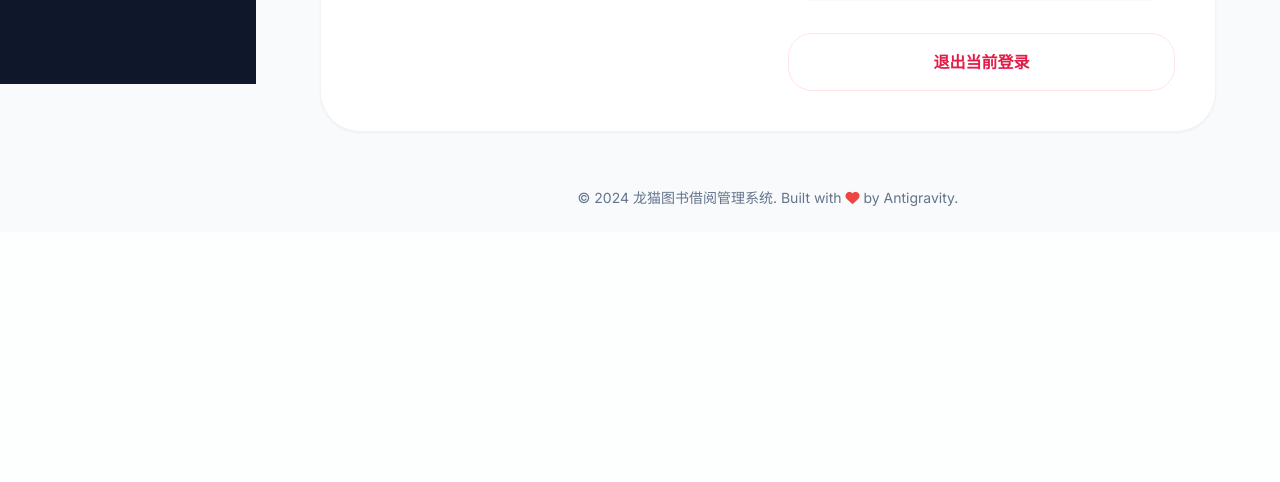
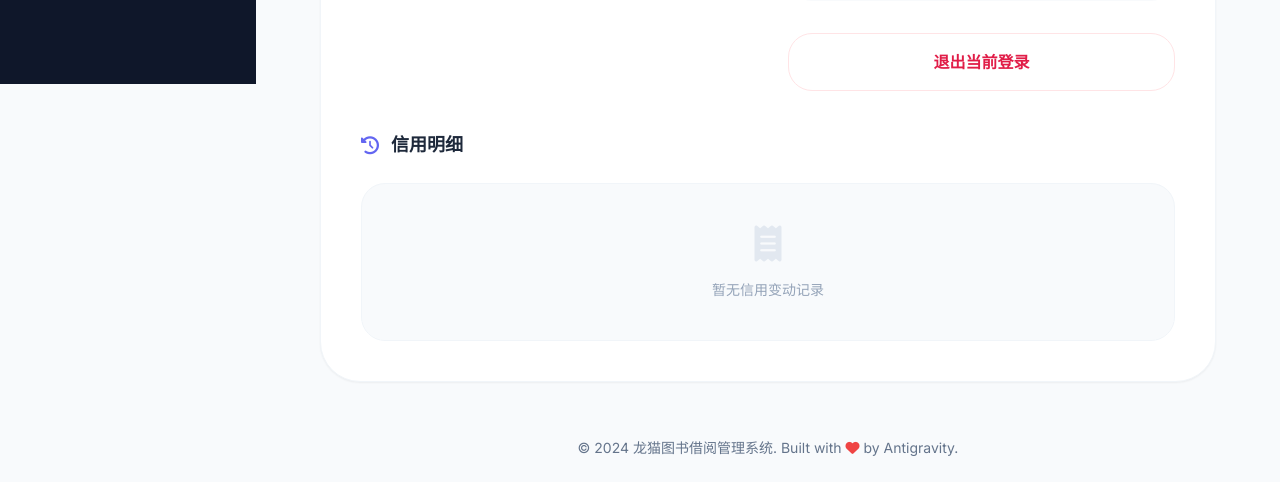
Before and after one commit to LYH2263/1003A, a Django app: page /users/profile/ in a window 1280 px wide. Shown: the part 716-1198 px from the top of the page. Before the commit the page ends 922 px from the top, so only its background shows below. Run offline with Django 4.2, Linux system fonts and the light colour scheme; the visitor is signed in with stand-in values (Sample User, id 1); some libraries are stand-ins or nearby versions.

Commit message:
.432580377982908:d789ebf564529a709075d1c7aa4ebca8_6a226858eb17409c2c4b8df7.6a22d880eb17409c2c4b99c4.6a22d87eb92fdb0696c74169:Trae CN.T(2026/6/5 22:09:04)

```diff
--- a/backend/apps/users/models.py
+++ b/backend/apps/users/models.py
@@ -22,15 +22,23 @@ class User(AbstractUser):
         return f"{self.username} ({self.get_role_display()})"
 
     def update_credit(self, points, reason, operator=None):
-        self.credit_score = max(0, min(100, self.credit_score + points))
+        old_score = self.credit_score
+        new_score = max(0, min(100, old_score + points))
+        actual_change = new_score - old_score
+
+        if actual_change == 0:
+            return 0
+
+        self.credit_score = new_score
         self.save()
         CreditLog.objects.create(
             user=self,
-            points=points,
+            points=actual_change,
             balance_after=self.credit_score,
             reason=reason,
             operator=operator
         )
+        return actual_change
 
     def can_borrow(self):
         return self.credit_score >= 60
--- a/backend/apps/users/views.py
+++ b/backend/apps/users/views.py
@@ -86,11 +86,12 @@ def profile_view(request):
             else:
                 request.user.set_password(new_password)
                 request.user.save()
-                login(request, request.user) # Keep user logged in
+                login(request, request.user)
                 messages.success(request, "密码修改成功。")
         return redirect('profile')
 
-    return render(request, 'auth/profile.html')
+    credit_logs = CreditLog.objects.filter(user=request.user).order_by('-created_at')[:20]
+    return render(request, 'auth/profile.html', {'credit_logs': credit_logs})
 
 @login_required
 def user_toggle_status(request, pk):
@@ -137,15 +138,30 @@ def user_adjust_credit(request, pk):
         points = int(request.POST.get('points', 0))
         reason = request.POST.get('reason', '')
 
-        if action_type == 'subtract':
+        is_add = action_type == 'add'
+        if not is_add:
             points = -points
             log_type = 'manual_subtract'
         else:
             log_type = 'manual_add'
 
-        user.update_credit(points, reason, request.user)
+        if is_add and user.credit_score >= 100:
+            messages.error(request, f"用户 {user.username} 信用分已达上限（100分），无法继续加分。")
+            return redirect('user_manage')
+
+        if not is_add and user.credit_score <= 0:
+            messages.error(request, f"用户 {user.username} 信用分已达下限（0分），无法继续扣分。")
+            return redirect('user_manage')
+
+        actual_change = user.update_credit(points, reason, request.user)
         CreditLog.objects.filter(user=user, reason=reason).update(log_type=log_type)
 
-        messages.success(request, f"已为用户 {user.username} 调整信用分 {points:+d} 分，当前信用分：{user.credit_score}")
+        if actual_change == 0:
+            if is_add:
+                messages.warning(request, f"用户 {user.username} 信用分已达上限，实际未增加。当前信用分：{user.credit_score}")
+            else:
+                messages.warning(request, f"用户 {user.username} 信用分已达下限，实际未扣减。当前信用分：{user.credit_score}")
+        else:
+            messages.success(request, f"已为用户 {user.username} 调整信用分 {actual_change:+d} 分，当前信用分：{user.credit_score}")
 
     return redirect('user_manage')
--- a/backend/templates/auth/profile.html
+++ b/backend/templates/auth/profile.html
@@ -24,7 +24,7 @@
                 </div>
             </div>
 
-            <div class="grid md:grid-cols-2 gap-10">
+            <div class="grid md:grid-cols-2 gap-10 mb-10">
                 <div class="space-y-6">
                     <h3 class="text-lg font-bold text-slate-800 flex items-center">
                         <i class="fas fa-id-card mr-3 text-primary"></i> 基础信息
@@ -45,7 +45,6 @@
                             </div>
                         </div>
 
-                        <!-- Info Update Form -->
                         <form method="post" action="{% url 'profile' %}" class=" bg-slate-50 rounded-2xl p-4">
                             {% csrf_token %}
                             <input type="hidden" name="action" value="update_info">
@@ -68,7 +67,6 @@
                         <i class="fas fa-shield-halved mr-3 text-orange-400"></i> 安全设置
                     </h3>
 
-                    <!-- Password Change Form -->
                     <form method="post" action="{% url 'profile' %}" class="space-y-4 bg-slate-50 p-6 rounded-2xl">
                          {% csrf_token %}
                         <input type="hidden" name="action" value="change_password">
@@ -89,6 +87,43 @@
                     </div>
                 </div>
             </div>
+
+            <div class="space-y-6">
+                <h3 class="text-lg font-bold text-slate-800 flex items-center">
+                    <i class="fas fa-history mr-3 text-indigo-500"></i> 信用明细
+                </h3>
+                <div class="bg-slate-50 rounded-3xl overflow-hidden border border-slate-100">
+                    {% if credit_logs %}
+                    <div class="divide-y divide-slate-100">
+                        {% for log in credit_logs %}
+                        <div class="flex items-center justify-between px-6 py-4 hover:bg-white transition-colors">
+                            <div class="flex items-center space-x-4">
+                                <div class="w-10 h-10 rounded-full flex items-center justify-center
+                                    {% if log.points > 0 %}bg-emerald-100{% else %}bg-red-100{% endif %}">
+                                    <i class="fas {% if log.points > 0 %}fa-arrow-up text-emerald-600{% else %}fa-arrow-down text-red-600{% endif %}"></i>
+                                </div>
+                                <div>
+                                    <p class="font-bold text-slate-800 text-sm">{{ log.reason }}</p>
+                                    <p class="text-xs text-slate-400">{{ log.created_at|date:"Y-m-d H:i" }}</p>
+                                </div>
+                            </div>
+                            <div class="text-right">
+                                <span class="font-bold text-lg {% if log.points > 0 %}text-emerald-600{% else %}text-red-600{% endif %}">
+                                    {% if log.points > 0 %}+{% endif %}{{ log.points }}分
+                                </span>
+                                <p class="text-xs text-slate-400">余额: {{ log.balance_after }}分</p>
+                            </div>
+                        </div>
+                        {% endfor %}
+                    </div>
+                    {% else %}
+                    <div class="p-10 text-center">
+                        <i class="fas fa-receipt text-slate-200 text-4xl mb-4"></i>
+                        <p class="text-slate-400 text-sm">暂无信用变动记录</p>
+                    </div>
+                    {% endif %}
+                </div>
+            </div>
         </div>
     </div>
 </div>
```
